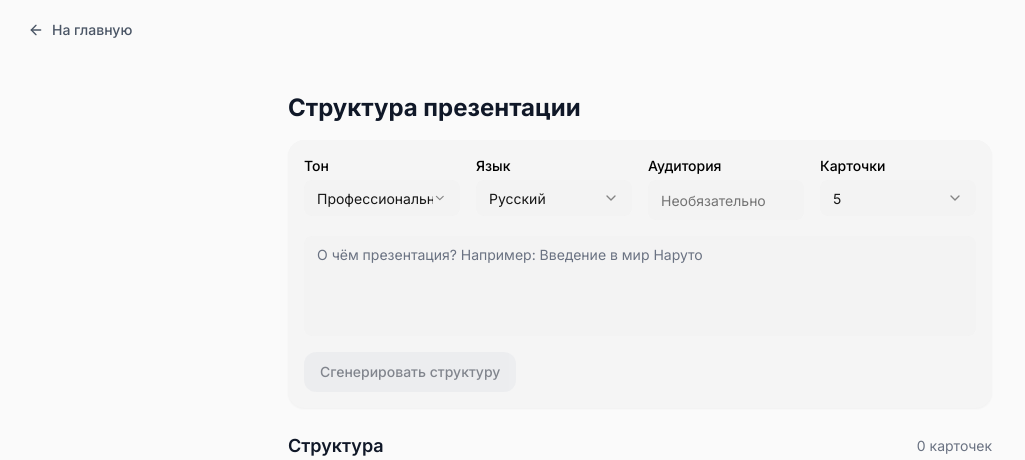
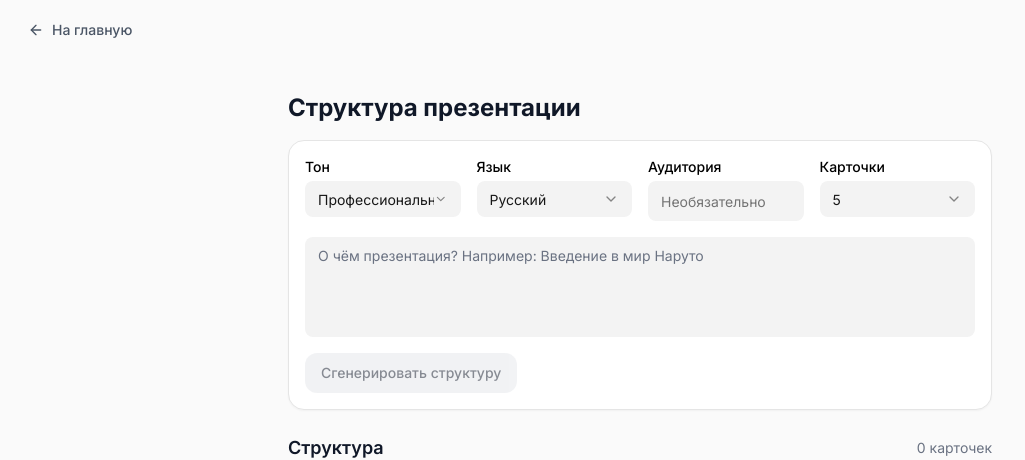
Before and after one commit to ignatovivin/presentation, a Next.js app: page /outline in a window 1280 px wide. Shown: the top 460 px of the page, without its empty margins (0-1025 px from the left). Built offline with nearby package versions, Linux system fonts and the light colour scheme.

Commit message:
изменеиние стилей блока

```diff
--- a/app/outline/page.tsx
+++ b/app/outline/page.tsx
@@ -316,8 +316,8 @@ export default function OutlinePage() {
         <h1 className="text-2xl font-bold text-gray-900 mb-4">Структура презентации</h1>
 
         <section
-          className="mb-6 rounded-2xl p-4 transition-shadow"
-          style={{ backgroundColor: '#f5f5f5', boxShadow: '0 1px 2px rgba(0,0,0,0.04)' }}
+          className="mb-6 rounded-2xl p-4 transition-shadow bg-white border border-[rgba(0,0,0,0.08)]"
+          style={{ boxShadow: '0 1px 2px rgba(0,0,0,0.04)' }}
         >
           <div className="grid grid-cols-1 sm:grid-cols-2 lg:grid-cols-4 gap-4 mb-4">
             <div>
```
